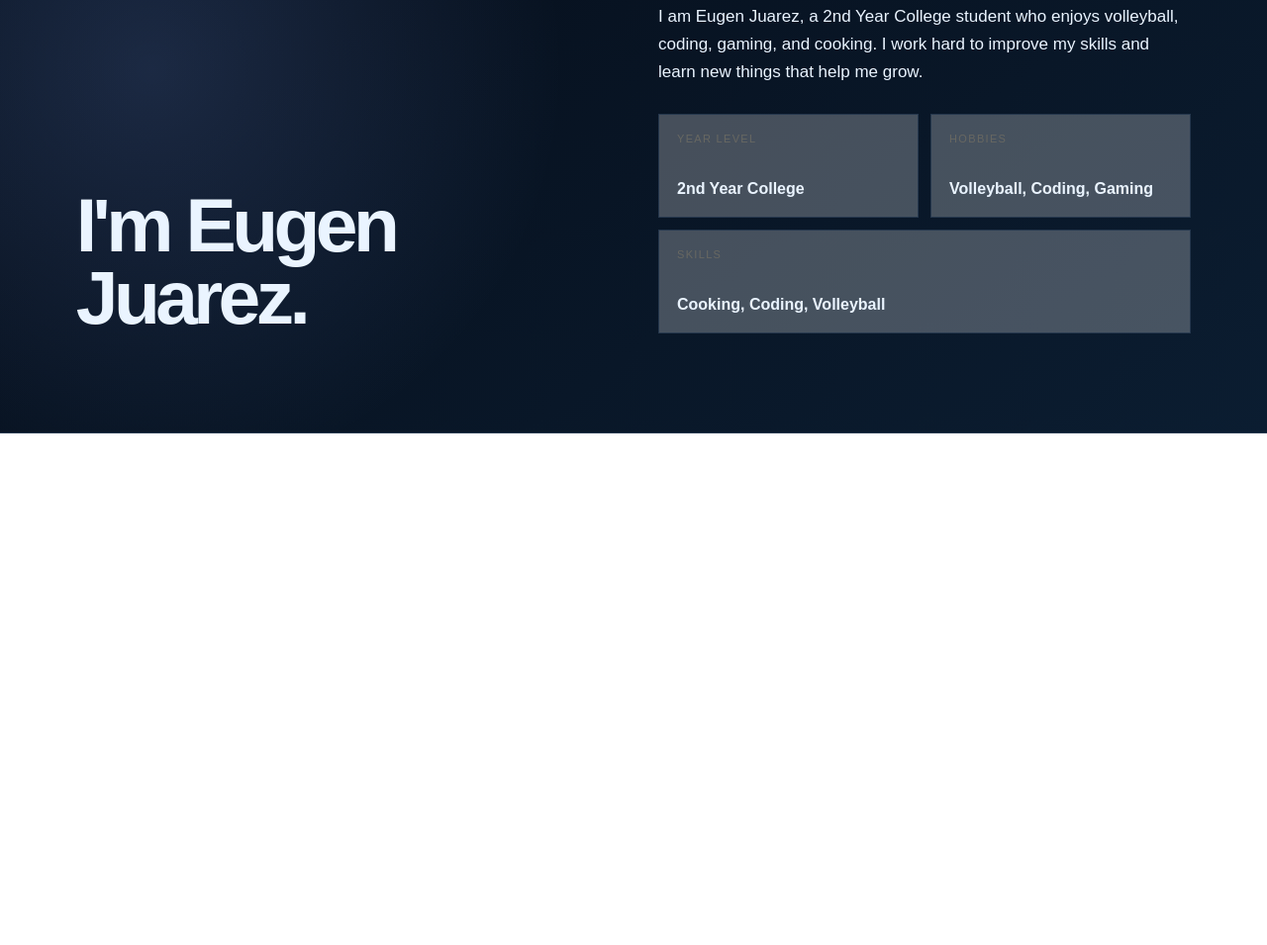
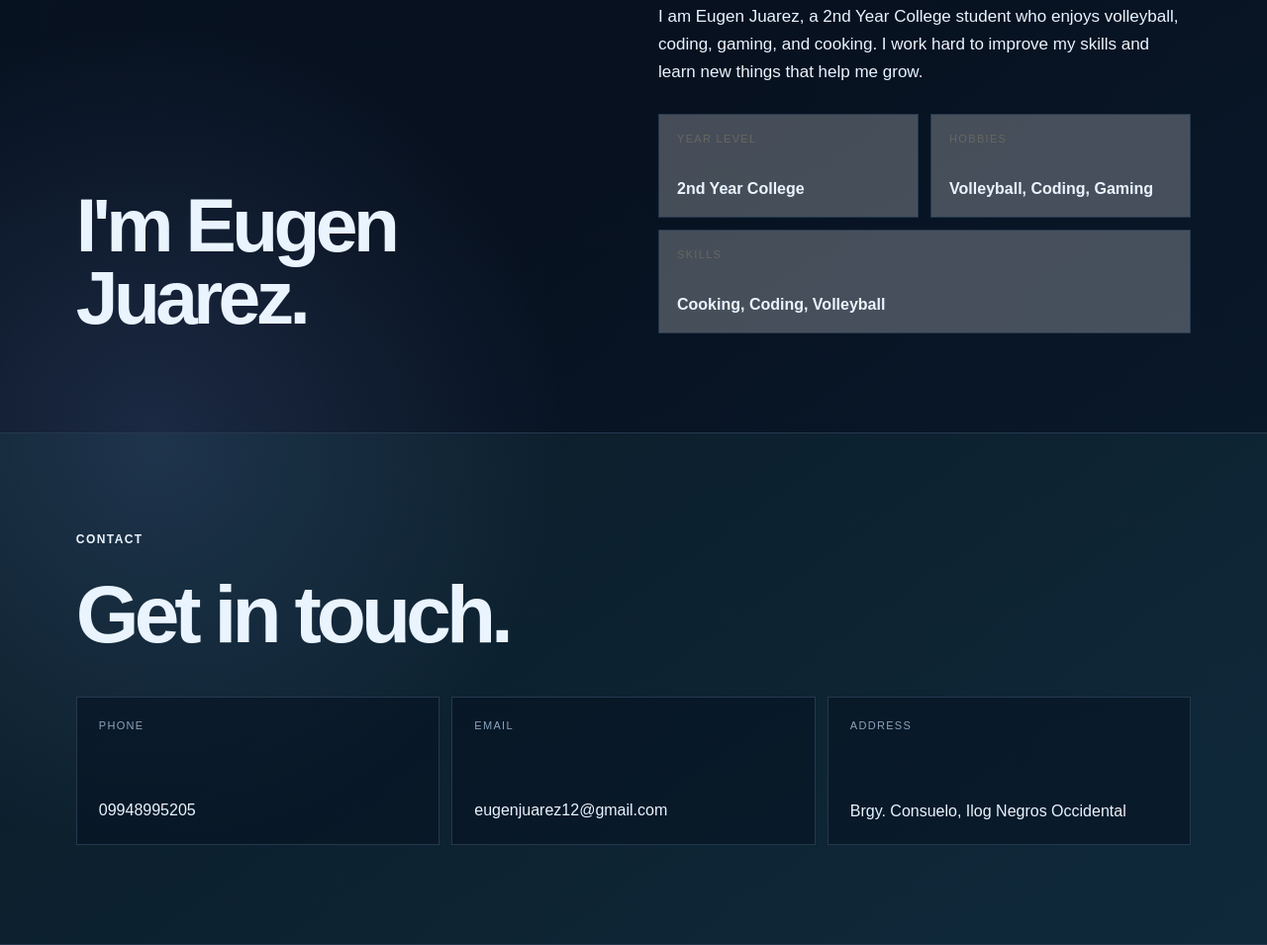
Before and after one commit to eugenjuarez12-max/JUAREZ-project-1, a plain HTML site: page index.html in a window 1280 px wide. Shown: the part 877-1832 px from the top of the page at 99% size. Before the commit the page ends 1315 px from the top, so only its background shows below. Drawn offline with Linux system fonts and the light colour scheme.

Commit message:
adding contact

```diff
--- a/index.html
+++ b/index.html
@@ -12,6 +12,7 @@
       <a class="name" href="#home">Eugen Juarez</a>
       <nav aria-label="Main navigation">
         <a href="#about">About</a>
+        <a href="#contact">Contact</a>
       </nav>
     </header>
 
@@ -57,6 +58,25 @@
         </div>
       </section>
 
+      <section class="contact" id="contact">
+        <p class="label">Contact</p>
+        <h2>Get in touch.</h2>
+        <div class="contact-grid">
+          <div class="contact-card">
+            <span>Phone</span>
+            <a href="tel:+639948995205">09948995205</a>
+          </div>
+          <div class="contact-card">
+            <span>Email</span>
+            <a href="mailto:eugenjuarez12@gmail.com">eugenjuarez12@gmail.com</a>
+          </div>
+          <div class="contact-card">
+            <span>Address</span>
+            <address>Brgy. Consuelo, Ilog Negros Occidental</address>
+          </div>
+        </div>
+      </section>
+
     </main>
   </body>
 </html>
--- a/style.css
+++ b/style.css
@@ -206,6 +206,59 @@ a {
   line-height: 1.35;
 }
 
+.contact {
+  padding: 100px 6%;
+  background: rgba(93, 228, 220, 0.06);
+  border-bottom: 1px solid var(--line);
+}
+
+.contact h2 {
+  margin: 0 0 42px;
+  font-size: clamp(52px, 7vw, 82px);
+  line-height: 1;
+  letter-spacing: -0.06em;
+}
+
+.contact-grid {
+  display: grid;
+  grid-template-columns: repeat(3, minmax(0, 1fr));
+  gap: 12px;
+}
+
+.contact-card {
+  min-height: 150px;
+  border: 1px solid var(--line);
+  padding: 22px;
+  display: flex;
+  flex-direction: column;
+  justify-content: space-between;
+  background: rgba(7, 17, 31, 0.55);
+}
+
+.contact-card span {
+  font-size: 11px;
+  text-transform: uppercase;
+  letter-spacing: 0.12em;
+  color: #8ca4bd;
+}
+
+.contact-card a,
+.contact-card address {
+  font-size: 16px;
+  font-style: normal;
+  line-height: 1.45;
+  overflow-wrap: anywhere;
+}
+
+.contact-card a {
+  border-bottom: 1px solid transparent;
+  width: fit-content;
+}
+
+.contact-card a:hover {
+  border-bottom-color: var(--ink);
+}
+
 @media (max-width: 800px) {
   .header {
     height: 74px;
@@ -241,6 +294,9 @@ a {
     justify-self: start;
   }
 
+  .contact-grid {
+    grid-template-columns: 1fr;
+  }
 }
 
 @media (max-width: 520px) {
@@ -266,7 +322,17 @@ a {
     padding-bottom: 70px;
   }
 
-  .about h2 {
+  .about h2,
+  .contact h2 {
     font-size: 48px;
   }
+
+  .contact {
+    padding-top: 70px;
+    padding-bottom: 70px;
+  }
+
+  .details-grid {
+    grid-template-columns: 1fr;
+  }
 }
```
